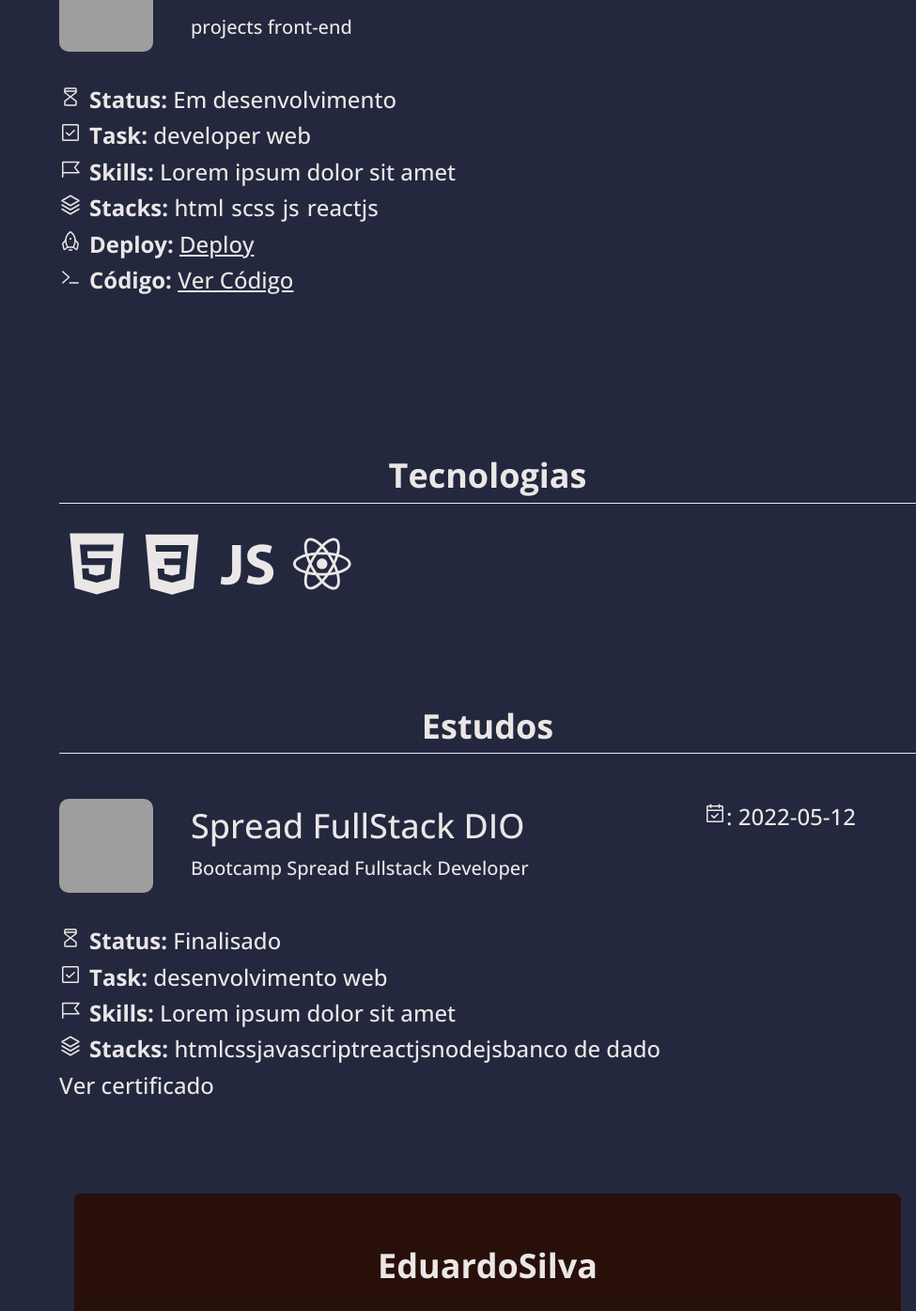
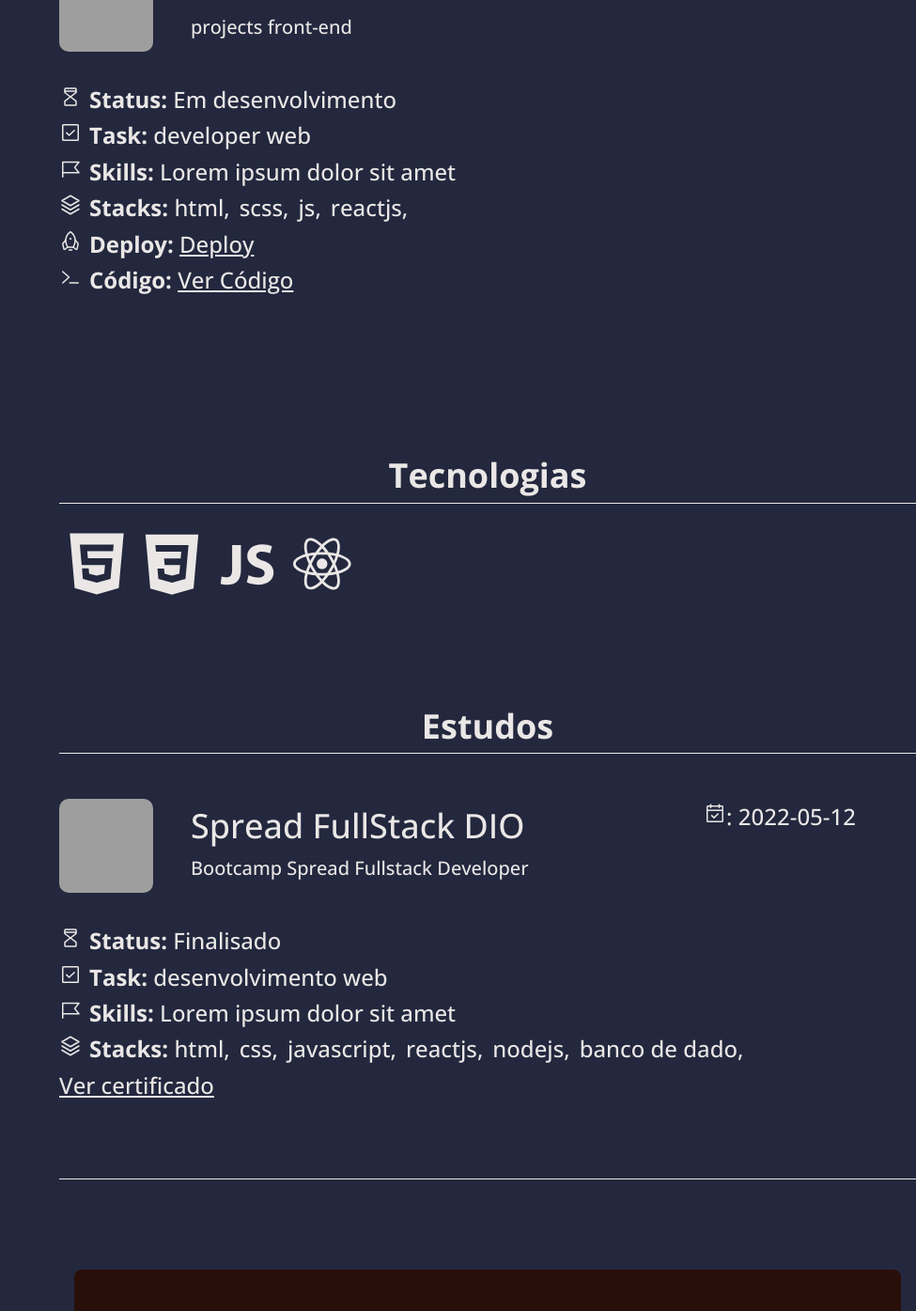
Before and after one commit to eduardo-sdev/eduardo-sdev.github.io, a React (Create React App) app: page / in a window 1280 px wide. Shown: the part 870-2265 px from the top of the page at 94% size, without its empty margins (305-1280 px from the left). Built offline with nearby package versions, Linux system fonts and the light colour scheme; grey boxes are pictures that could not be loaded.

Commit message:
feat: skills in learn section

```diff
--- a/src/components/Learn/LearnContainer/index.jsx
+++ b/src/components/Learn/LearnContainer/index.jsx
@@ -1,9 +1,7 @@
 import {
     CalendarCheck,
     HourglassHigh,
-    Terminal,
     CheckSquare,
-    Rocket,
     FlagBanner,
     Stack,
 } from "phosphor-react";
@@ -55,7 +53,13 @@
                 <li className="learn__list-item">
                     <Stack />
                     <span>Stacks: </span>
-                    {learn.stacks}
+                    <ul className="learn__stacks">
+                        {learn.stacks.map(item => (
+                            <li key={uniqid()} className="learn__stacks-item">
+                                {item}
+                            </li>
+                        ))}
+                    </ul>
                 </li>
                 <li className="learn__list-item link">
                     <a href={learn.certificate}>Ver certificado</a>
--- a/src/components/Learn/LearnContainer/style.scss
+++ b/src/components/Learn/LearnContainer/style.scss
@@ -1,16 +1,15 @@
 .learn__data {
+    border-bottom: 1px solid var(--text-color);
+    padding-bottom: 5rem;
+
     .learn__header {
         display: flex;
         justify-content: space-between;
 
         margin: 0 4rem 1rem 0;
 
-        &:nth-child( n + 2 ) {
-            border-top: 1px solid var(--text-color);
-        }
 
         padding-top: 1.5rem;
-
 
         .box{
             display: flex;
@@ -44,9 +43,19 @@
         margin-top: 2rem;
         font-size: var(--h2-font-size);
 
-        .learn__list-item span{
-            font-weight: var(--font-bold);
-            margin-left: .5rem;
+        .learn__list-item {
+            .learn__stacks {
+                display: inline-flex;
+                .learn__stacks-item::after {
+                    content: ',';
+                    margin-right: 10px;
+                }
+            }
+
+            span{
+                font-weight: var(--font-bold);
+                margin-left: .5rem;
+            }
         }
     }
 
--- a/src/components/Project/index.jsx
+++ b/src/components/Project/index.jsx
@@ -57,7 +57,7 @@
                     <span>Stacks: </span>
                     <ul className="stack__list">
                         {project.stacks.map(stak => (
-                            <li className="stack__list-item" key={uniqid()}>{stak} </li>
+                            <li className="stack__list-item" key={uniqid()}>{stak}</li>
                         ))}
                     </ul>
                 </li>
--- a/src/components/Project/style.scss
+++ b/src/components/Project/style.scss
@@ -32,11 +32,12 @@
                 font-size: var(--h3-font-size);
             }
         }
+
+        .project__date{
+            font-size: var(--h2-font-size);
+        }
     }
 
-    .project__date{
-        font-size: var(--h2-font-size);
-    }
 
     .project__list{
         margin-top: 2rem;
@@ -46,21 +47,15 @@
 
             span{
                 font-weight: var(--font-bold); margin-left: .5rem;
-
-            }
-
-            .link{
-                text-decoration: underline;
             }
         }
 
         .stack__list {
-            display: flex;
             display: inline-flex;
 
             .stack__list-item::after {
-                content: ' ';
-                padding-right: .5rem;
+                content: ',';
+                margin-right: 10px;
             }
         }
     }
--- a/src/styles/_globals.scss
+++ b/src/styles/_globals.scss
@@ -64,6 +64,11 @@
     }
 }
 
+.link{
+    text-decoration: underline;
+    cursor: pointer;
+}
+
 .app {
     max-width: 1190px;
 }
```
